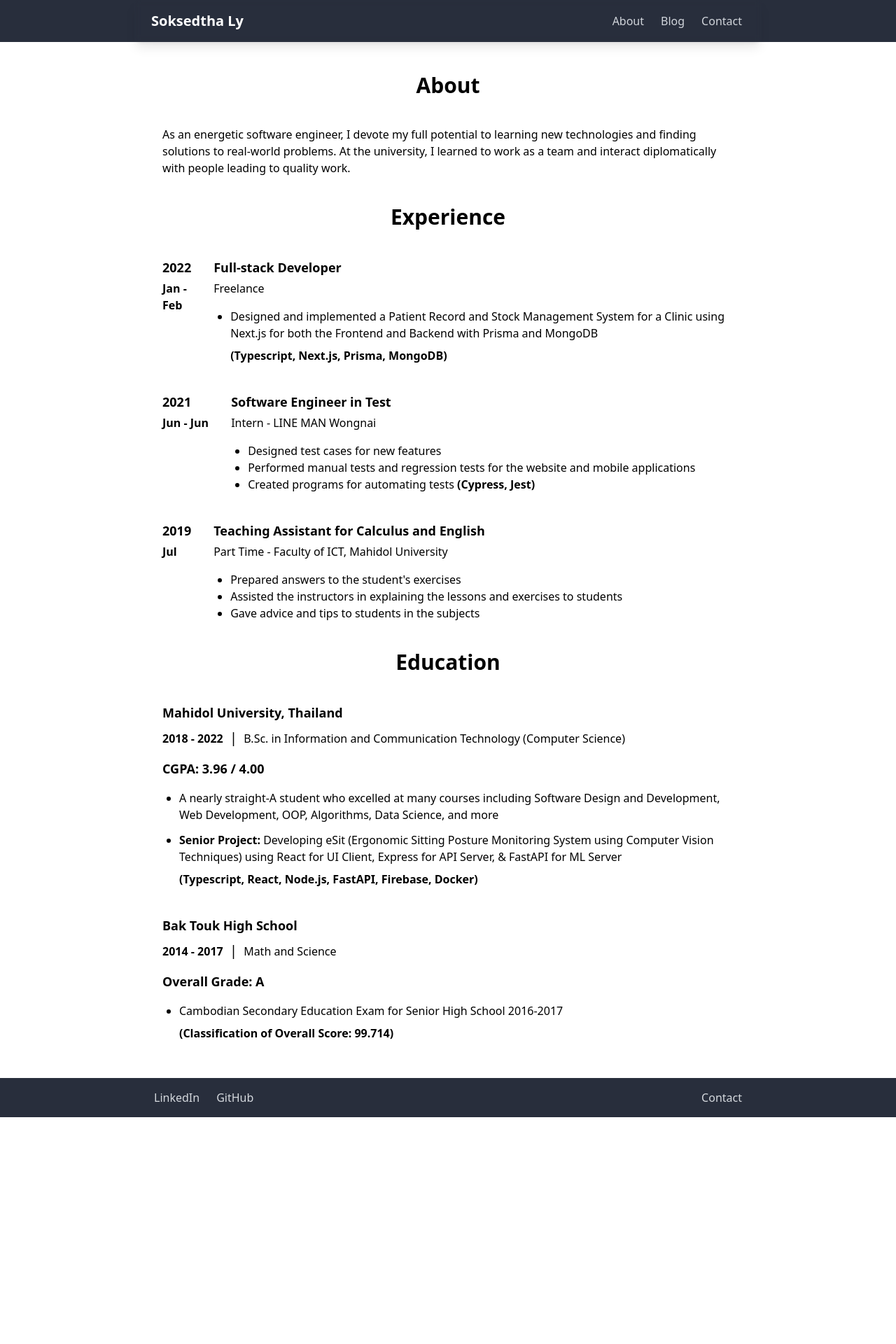
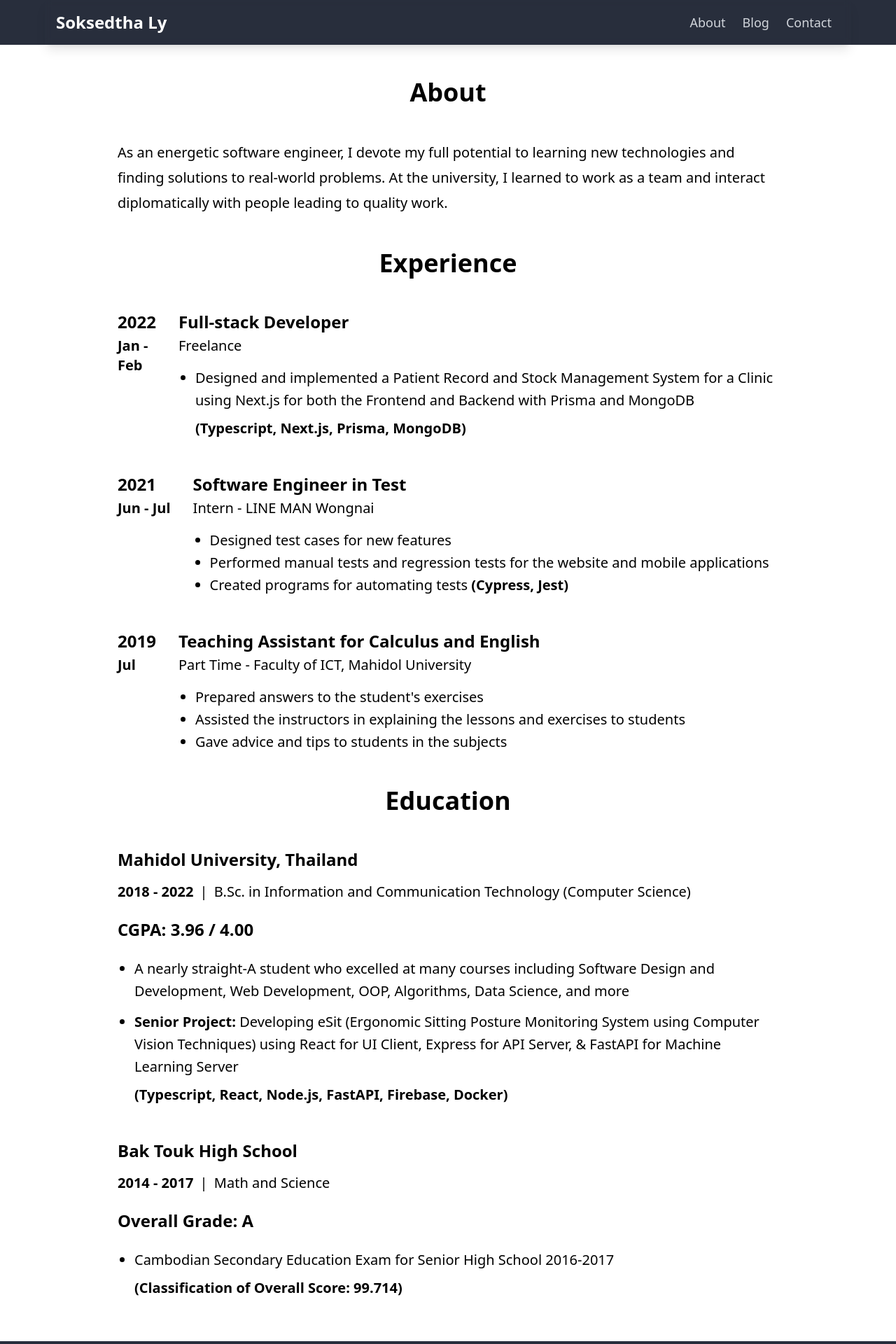
Before and after one commit to gtmetric/soksedthaly, a Next.js app: page /about in a window 1280 px wide. Shown: the top 1920 px of the page at 70% size. Before the commit the page ends 1596 px from the top, so only its background shows below. Built offline with nearby package versions, Linux system fonts and the light colour scheme.

Commit message:
Optimize About page

```diff
--- a/components/Footer.tsx
+++ b/components/Footer.tsx
@@ -3,22 +3,28 @@ import Link from 'next/link'
 export const Footer = () => {
   return (
     <footer className="bg-gray-900 opacity-90">
-      <div className="container mx-auto max-w-4xl px-4">
+      <div className="container mx-auto max-w-4xl px-4 xl:max-w-6xl">
         <div className="flex justify-between items-center py-4">
           <div>
             <Link href="https://www.linkedin.com/in/soksedtha-ly" passHref>
-              <a className="text-gray-300 hover:text-white px-3 cursor-pointer">
+              <a
+                className="text-gray-300 hover:text-white px-3 cursor-pointer md:text-lg"
+                target="_blank"
+              >
                 LinkedIn
               </a>
             </Link>
             <Link href="https://github.com/gtmetric" passHref>
-              <a className="text-gray-300 hover:text-white px-3 cursor-pointer">
+              <a
+                className="text-gray-300 hover:text-white px-3 cursor-pointer md:text-lg"
+                target="_blank"
+              >
                 GitHub
               </a>
             </Link>
           </div>
           <Link href="/contact" passHref>
-            <a className="text-gray-300 hover:text-white px-3 cursor-pointer">
+            <a className="text-gray-300 hover:text-white px-3 cursor-pointer md:text-lg">
               Contact
             </a>
           </Link>
--- a/components/Navbar.tsx
+++ b/components/Navbar.tsx
@@ -17,9 +17,9 @@ export const Navbar = () => {
 
   return (
     <nav className="fixed w-full top-0 z-10 sm:bg-gray-900 sm:bg-opacity-90">
-      <div className="container flex flex-wrap justify-between items-center mx-auto max-w-4xl bg-gray-900 px-4 pl-6 py-4 backdrop-filter backdrop-blur-sm bg-opacity-90 sm:bg-opacity-0 shadow-lg">
+      <div className="container flex flex-wrap justify-between items-center mx-auto max-w-4xl bg-gray-900 px-4 py-4 backdrop-filter backdrop-blur-sm bg-opacity-90 sm:bg-opacity-0 shadow-lg xl:max-w-6xl">
         <Link href="/" passHref>
-          <a className="text-xl text-white font-semibold cursor-pointer">
+          <a className="text-xl text-white font-semibold cursor-pointer md:text-2xl">
             Soksedtha Ly
           </a>
         </Link>
@@ -45,19 +45,19 @@ export const Navbar = () => {
             ></path>
           </svg>
         </button>
-        <div className="hidden w-full sm:block sm:w-auto" id="mobile-menu">
+        <div className="hidden w-full sm:block sm:w-auto">
           <Link href="/about" passHref>
-            <a className="text-gray-300 hover:text-white px-3 cursor-pointer">
+            <a className="text-gray-300 hover:text-white px-3 cursor-pointer md:text-lg">
               About
             </a>
           </Link>
           <Link href="/blog" passHref>
-            <a className="text-gray-300 hover:text-white px-3 cursor-pointer">
+            <a className="text-gray-300 hover:text-white px-3 cursor-pointer md:text-lg">
               Blog
             </a>
           </Link>
           <Link href="/contact" passHref>
-            <a className="text-gray-300 hover:text-white px-3 cursor-pointer">
+            <a className="text-gray-300 hover:text-white px-3 cursor-pointer md:text-lg">
               Contact
             </a>
           </Link>
--- a/components/about/EducationItem.tsx
+++ b/components/about/EducationItem.tsx
@@ -7,18 +7,18 @@ export const EducationItem = (props: {
   grade: string
   children: ReactNode | ReactNode[]
 }) => (
-  <div className="pb-10">
+  <div className="pb-10 md:pb-12">
     <div className="text-left">
-      <h2 className="text-lg font-semibold">{props.school}</h2>
-      <p className="pt-2">
+      <h2 className="text-xl font-semibold md:text-2xl">{props.school}</h2>
+      <p className="text-lg pt-2 md:text-xl md:pt-4">
         <span className="font-bold hidden sm:inline">{props.year}</span>
         <span className="text-xl px-1 hidden sm:inline"> | </span>
         {props.program}{' '}
         {/* <span className="font-bold pt-1 sm:hidden">({props.year})</span> */}
       </p>
-      <p className="font-bold pt-3 sm:hidden">{props.year}</p>
-      <h2 className="text-lg font-semibold py-4">{props.grade}</h2>
-      <div>{props.children}</div>
+      <p className="text-lg font-bold pt-3 sm:hidden md:text-xl">{props.year}</p>
+      <h2 className="text-xl font-semibold py-4 md:text-2xl md:py-6">{props.grade}</h2>
+      <div className="text-lg md:text-xl md:leading-8">{props.children}</div>
     </div>
   </div>
 )
--- a/components/about/ExperienceItem.tsx
+++ b/components/about/ExperienceItem.tsx
@@ -7,22 +7,22 @@ export const ExperienceItem = (props: {
   employer: string
   children: ReactNode | ReactNode[]
 }) => (
-  <div className="pb-10">
+  <div className="pb-10 md:pb-12">
     <div className="text-left flex">
       {/* Period */}
       <div className="font-semibold pr-8">
-        <p className="text-lg">{props.year}</p>
-        <p className="pt-1">{props.month}</p>
+        <p className="text-xl md:text-2xl">{props.year}</p>
+        <p className="text-lg pt-1 md:text-xl">{props.month}</p>
       </div>
       {/* Position */}
       <div>
-        <h2 className="text-lg font-semibold">{props.position}</h2>
-        <p className="pt-1">{props.employer}</p>
+        <h2 className="text-xl font-semibold md:text-2xl">{props.position}</h2>
+        <p className="text-lg pt-1 md:text-xl">{props.employer}</p>
         {/* Description */}
-        <div className="hidden sm:block pl-6 pt-4">{props.children}</div>
+        <div className="hidden sm:block text-lg pl-6 pt-4 md:text-xl md:leading-8">{props.children}</div>
       </div>
     </div>
     {/* Description - Mobile */}
-    <div className="sm:hidden text-left pl-6 pt-4">{props.children}</div>
+    <div className="sm:hidden text-left text-lg pl-6 pt-4 md:text-xl md:leading-8">{props.children}</div>
   </div>
 )
--- a/pages/about.tsx
+++ b/pages/about.tsx
@@ -8,11 +8,11 @@ import { Navbar } from '../components/Navbar'
 
 const About: NextPage = () => {
   return (
-    <main className="text-center pt-16 px-8 sm:px-10 max-w-4xl mx-auto">
+    <main className="text-center pt-16 px-8 sm:px-10 max-w-4xl mx-auto xl:max-w-5xl">
       {/* About Section */}
       <div>
-        <h1 className="text-3xl font-bold py-10">About</h1>
-        <p className="text-left">
+        <h1 className="text-3xl font-bold py-10 md:text-4xl md:py-12">About</h1>
+        <p className="text-left text-lg md:text-xl md:leading-9">
           As an energetic software engineer, I devote my full potential to
           learning new technologies and finding solutions to real-world
           problems. At the university, I learned to work as a team and interact
@@ -22,7 +22,7 @@ const About: NextPage = () => {
 
       {/* Experience Section */}
       <div>
-        <h1 className="text-3xl font-bold py-10">Experience</h1>
+        <h1 className="text-3xl font-bold py-10 md:text-4xl md:py-12">Experience</h1>
         <ExperienceItem
           year="2022"
           month="Jan - Feb"
@@ -44,7 +44,7 @@ const About: NextPage = () => {
         </ExperienceItem>
         <ExperienceItem
           year="2021"
-          month="Jun - Jun"
+          month="Jun - Jul"
           position="Software Engineer in Test"
           employer="Intern - LINE MAN Wongnai"
         >
@@ -91,7 +91,7 @@ const About: NextPage = () => {
 
       {/* Education Section */}
       <div>
-        <h1 className="text-3xl font-bold pb-10">Education</h1>
+        <h1 className="text-3xl font-bold pb-10 md:text-4xl md:pb-12">Education</h1>
         <EducationItem
           school="Mahidol University, Thailand"
           year="2018 - 2022"
@@ -111,7 +111,7 @@ const About: NextPage = () => {
                 <span className="font-semibold">Senior Project:</span>{' '}
                 Developing eSit (Ergonomic Sitting Posture Monitoring System
                 using Computer Vision Techniques) using React for UI Client,
-                Express for API Server, & FastAPI for ML Server
+                Express for API Server, & FastAPI for Machine Learning Server
               </p>
               <p className="font-semibold pt-2">
                 (Typescript, React, Node.js, FastAPI, Firebase, Docker)
```
